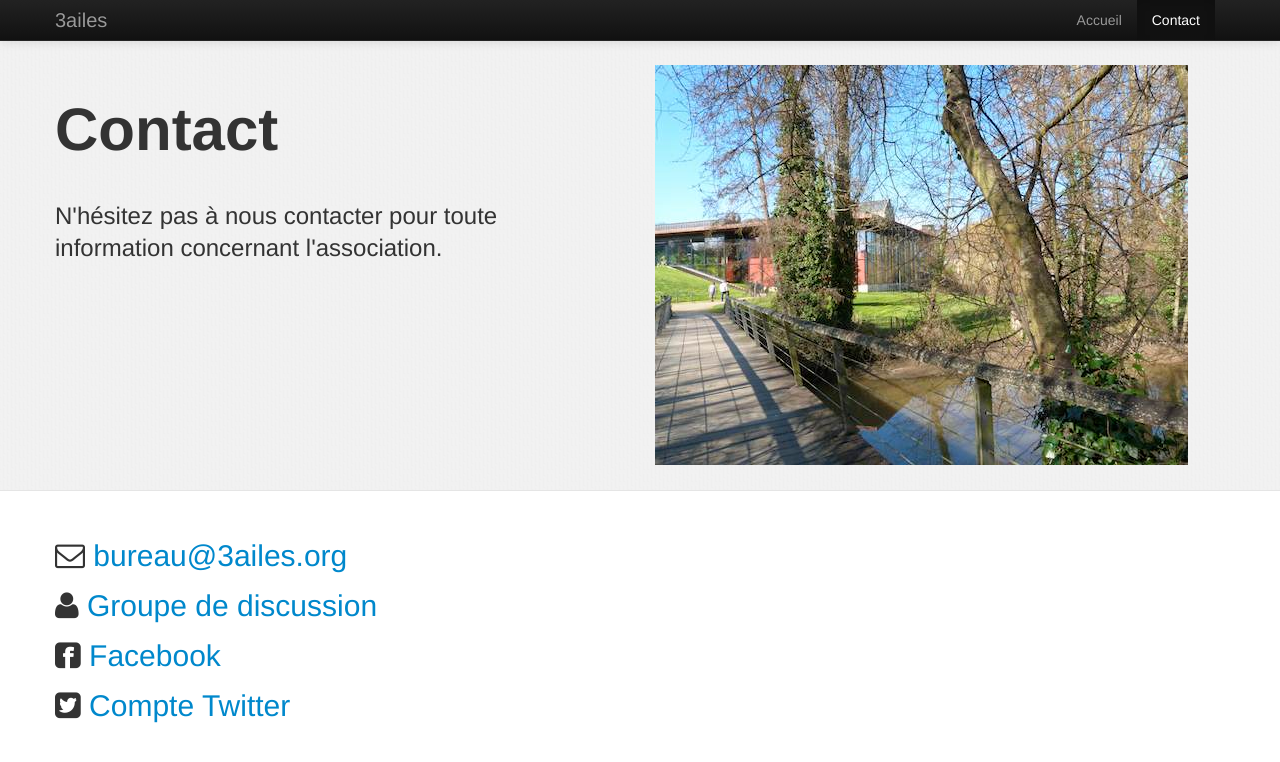
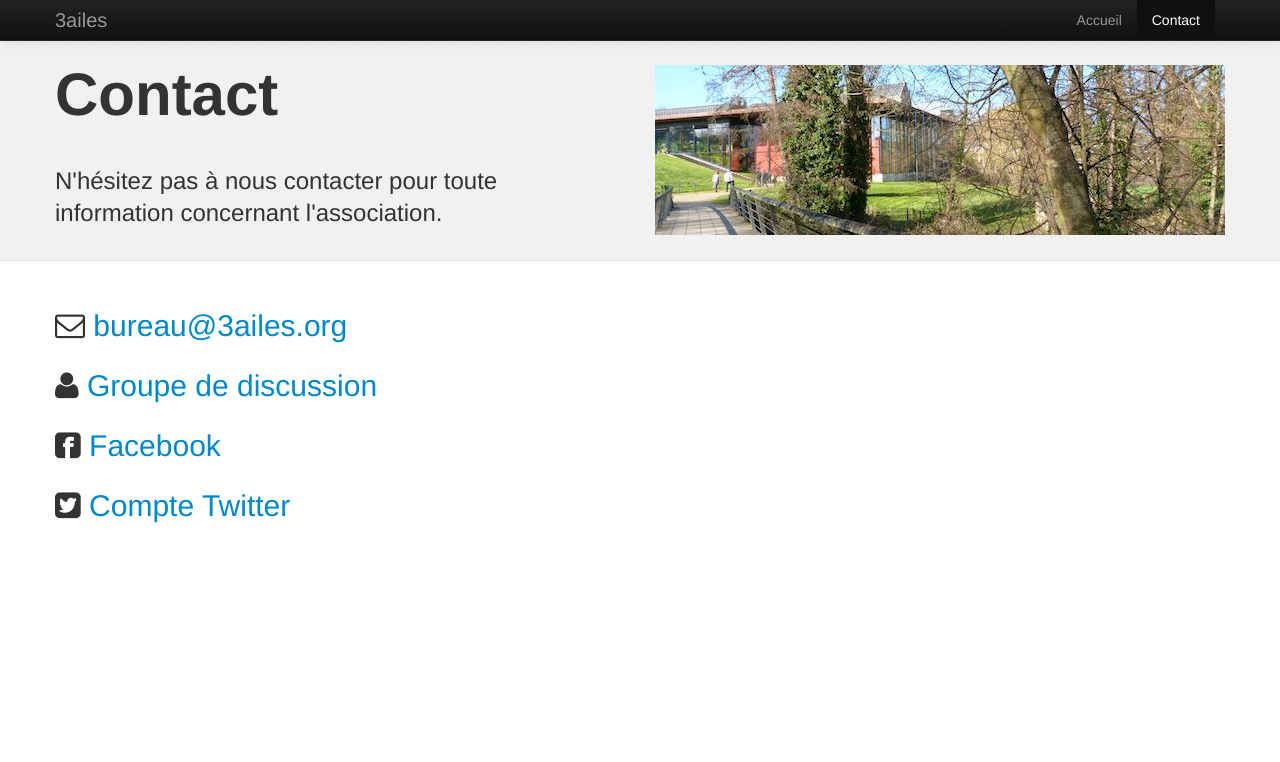
Before and after one commit to aymerick/3ailes, a Jekyll site: the page built from contact.html, in a window 1280 px wide. Shown: the top 762 px of the page. Built offline with Jekyll 4.4.1, drawn with Linux system fonts in a browser that asks for light colours; Markdown is read by kramdown in place of the engine named in the settings.

Commit message:
WIP on contact page

```diff
--- a/contact.html
+++ b/contact.html
@@ -12,7 +12,7 @@
         <p class='subtitle'>N'hésitez pas à nous contacter pour toute information concernant l'association.</p>
       </div>
       <div class="span6 header-img">
-        <img src="./img/betton-mediatheque-533x400.jpg" alt="Betton"/>
+        <img src="./img/betton-mediatheque-570x170.jpg" alt="Betton"/>
       </div>
     </div>
   </div>
@@ -21,13 +21,10 @@
 <div class="container content">
   <div class="row">
     <div class="span12">
-      <i class="icon-envelope"></i> <a href="mailto:bureau@3ailes.org">bureau@3ailes.org</a>
-      <br />
-      <i class="icon-user"></i> <a href="http://groups.google.com/group/3ailes">Groupe de discussion</a>
-      <br />
-      <i class="icon-facebook-sign"></i> <a href="http://www.facebook.com/3ailes">Facebook</a>
-      <br />
-      <i class="icon-twitter-sign"></i> <a href="https://twitter.com/asso3ailes">Compte Twitter</a>
+      <p><i class="icon-envelope"></i> <a href="mailto:bureau@3ailes.org">bureau@3ailes.org</a></p>
+      <p><i class="icon-user"></i> <a href="http://groups.google.com/group/3ailes">Groupe de discussion</a></p>
+      <p><i class="icon-facebook-sign"></i> <a href="http://www.facebook.com/3ailes">Facebook</a></p>
+      <p><i class="icon-twitter-sign"></i> <a href="https://twitter.com/asso3ailes">Compte Twitter</a></p>
     </div>
   </div>
 </div>
--- a/css/3ailes.css
+++ b/css/3ailes.css
@@ -91,6 +91,14 @@
 
 /* Contact */
 
+#contact header .header-text {
+  padding: 0px 0px;
+}
+
+#contact header .header-text .subtitle {
+  margin-bottom: 10px;
+}
+
 #contact footer {
   display: none;
 }
```
Also changed, not shown: img/betton-mediatheque-570x170.jpg (added).
